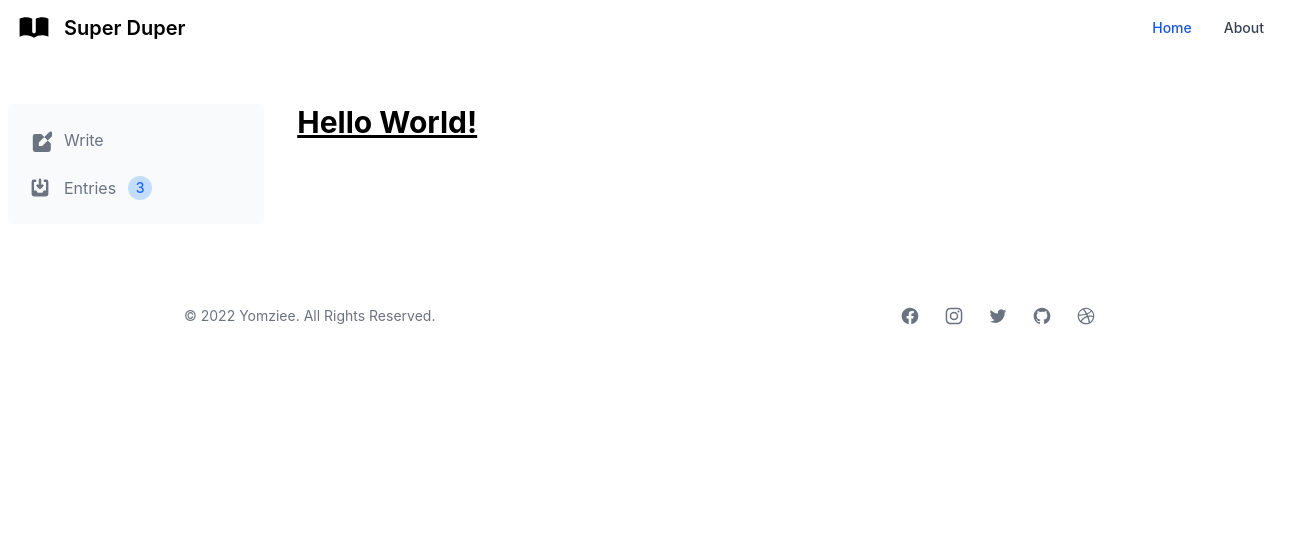
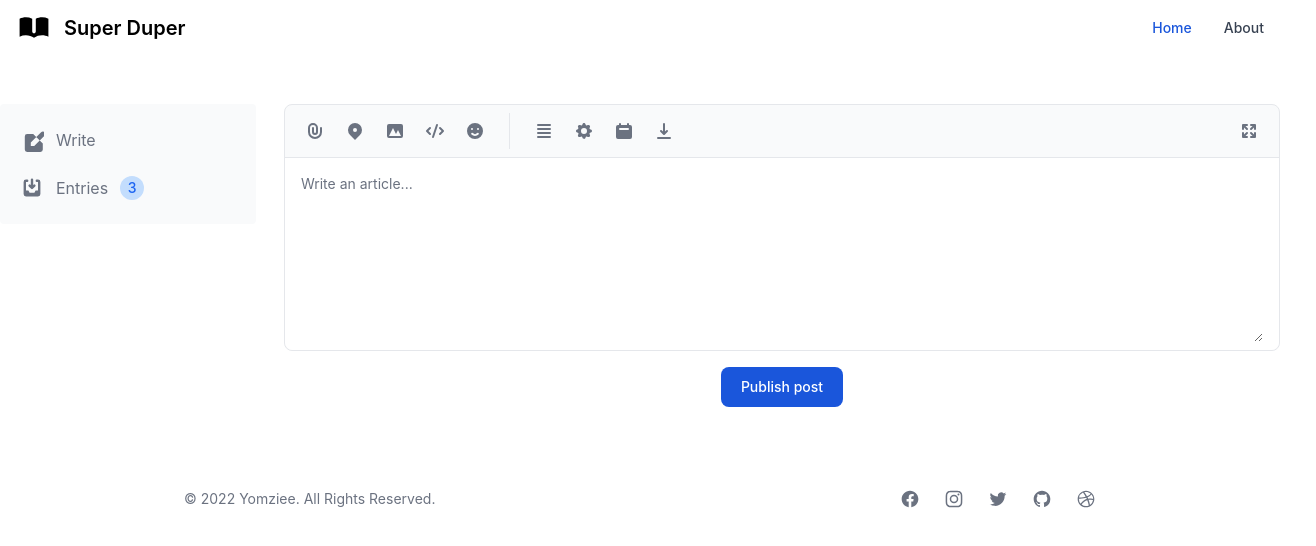
Before and after one commit to mwangiwambui/super-duper-spork, a React (Create React App) app: page / in a window 1280 px wide. Shown: the top 546 px of the page, 1316 px wide, since content can reach past the window. Built offline with nearby package versions, Linux system fonts and the light colour scheme; a web font is replaced by a local one.

Commit message:
Create Entry page is complete:

```diff
--- a/src/App.js
+++ b/src/App.js
@@ -1,17 +1,16 @@
 import './App.css';
+import CreateJournal from './components/CreateJournal';
 import Layout from './components/layout/Layout';
 
 function App() {
   return (
-    <div className='App'>
+
     <Layout>
       <div className="flex flex-col flex-1">
-        <h1 className='text-3xl font-bold underline'>
-          Hello World!
-        </h1>
+        <CreateJournal />
     </div>
     </Layout>
-    </div>
+
   );
 }
 
--- a/src/components/CreateJournal.js
+++ b/src/components/CreateJournal.js
@@ -2,6 +2,7 @@ import React from "react";
 
 const CreateJournal = () => {
   return (
+    <div>
       <form>
         <div className="mb-4 w-full bg-gray-50 rounded-lg border border-gray-200 dark:bg-gray-700 dark:border-gray-600">
           <div className="flex justify-between items-center py-2 px-3 border-b dark:border-gray-600">
@@ -41,9 +42,9 @@ const CreateJournal = () => {
             <button type="button" data-tooltip-target="tooltip-fullscreen" className="p-2 text-gray-500 rounded cursor-pointer sm:ml-auto hover:text-gray-900 hover:bg-gray-100 dark:text-gray-400 dark:hover:text-white dark:hover:bg-gray-600">
               <svg className="w-5 h-5" fill="currentColor" viewBox="0 0 20 20" xmlns="http://www.w3.org/2000/svg"><path fill-rule="evenodd" d="M3 4a1 1 0 011-1h4a1 1 0 010 2H6.414l2.293 2.293a1 1 0 11-1.414 1.414L5 6.414V8a1 1 0 01-2 0V4zm9 1a1 1 0 010-2h4a1 1 0 011 1v4a1 1 0 01-2 0V6.414l-2.293 2.293a1 1 0 11-1.414-1.414L13.586 5H12zm-9 7a1 1 0 012 0v1.586l2.293-2.293a1 1 0 111.414 1.414L6.414 15H8a1 1 0 010 2H4a1 1 0 01-1-1v-4zm13-1a1 1 0 011 1v4a1 1 0 01-1 1h-4a1 1 0 010-2h1.586l-2.293-2.293a1 1 0 111.414-1.414L15 13.586V12a1 1 0 011-1z" clip-rule="evenodd"></path></svg>
             </button>
-          <div id="tooltip-fullscreen" role="tooltip" className="inline-block absolute invisible z-10 py-2 px-3 text-sm font-medium text-white bg-gray-900 rounded-lg shadow-sm opacity-0 transition-opacity duration-300 tooltip dark:bg-gray-700" style="position: absolute; inset: auto auto 0px 0px; margin: 0px; transform: translate(1181px, 229px);" data-popper-reference-hidden="" data-popper-escaped="" data-popper-placement="top">
+            <div id="tooltip-fullscreen" role="tooltip" className="inline-block absolute invisible z-10 py-2 px-3 text-sm font-medium text-white bg-gray-900 rounded-lg shadow-sm opacity-0 transition-opacity duration-300 tooltip dark:bg-gray-700" style={{position: "absolute", inset: "auto auto 0px 0px", margin: "0px", transform: "translate(1181px, 229px)"}} data-popper-reference-hidden="" data-popper-escaped="" data-popper-placement="top">
               Show full screen
-            <div className="tooltip-arrow" data-popper-arrow="" style="position: absolute; left: 0px; transform: translate(63px, 0px);"></div>
+              <div className="tooltip-arrow" data-popper-arrow="" style={{position: "absolute", left: "0px", transform: "translate(63px, 0px)"}}></div>
             </div>
           </div>
           <div className="py-2 px-4 bg-white rounded-b-lg dark:bg-gray-800">
@@ -55,7 +56,7 @@ const CreateJournal = () => {
           Publish post
         </button>
       </form>
-
+    </div>
   )
 
 }
--- a/src/components/layout/Layout.js
+++ b/src/components/layout/Layout.js
@@ -8,7 +8,7 @@ const Layout = (props) => {
     <div className="App">
 
       <Header />
-      <main className="grid grid-cols-1 lg:grid-cols-5 my-12 mx-6 w-2xl container px-2 mx-auto">
+      <main className="flex space-x-7 grid-cols-3 lg:grid-cols-5 my-12 mx-6 container mx-auto">
       <Sidebar />
       {props.children}
       </main>
```
Lines whose indentation alone changed are shown as unchanged.
